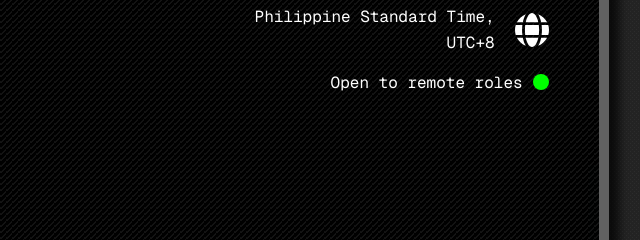
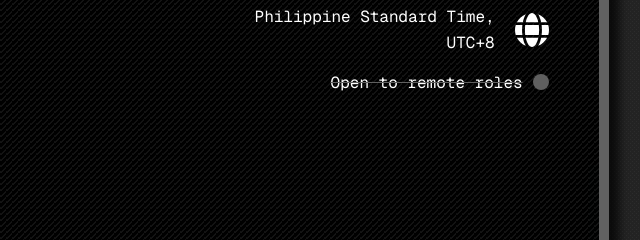
Before and after one commit to acerexm/acerexm.github.io, a plain HTML site: page index.html in a window 1280 px wide. Shown: the part 6948-7188 px from the top of the page, 0-640 px from the left. Drawn offline with nearby package versions, Linux system fonts and the light colour scheme.

Commit message:
Update index.html

```diff
--- a/index.html
+++ b/index.html
@@ -1089,7 +1089,7 @@
                         <span class="cis-text">
                         Open to remote roles
                         </span>
-                        <span class="availability-icon s-yes"></span>
+                        <span class="availability-icon s-no"></span>
                     </div>
                 </div>
             </div>
@@ -1184,7 +1184,7 @@
         width: 16px;
         height: 16px;
         display: block;
-        background-color: #f00;
+        background-color: #5f5f5f;
         border-radius: 100%;
         margin-bottom: auto;
         margin-top: 4px;
@@ -1192,6 +1192,10 @@
 
     span.availability-icon.s-yes {
         background-color: #0f0;
+    }
+
+    .cis-container:has(.s-no) {
+        text-decoration: line-through;color: #5f5f5f;
     }
 
     #contact-form {
```
